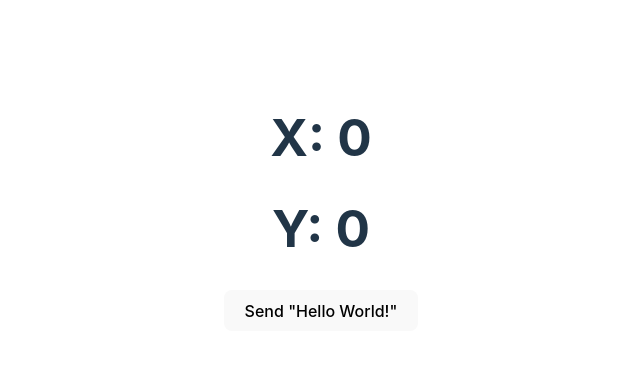
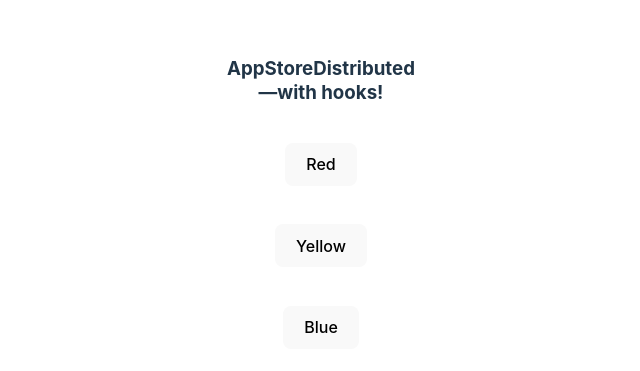
Before and after one commit to oliviaruizknott/app-store-distributed-hooks, a React (Vite) app: page / in a window 1280 px wide. Shown: the part 197-568 px from the top of the page, without its empty margins (319-959 px from the left). Built offline with nearby package versions, Linux system fonts and the light colour scheme; no server answers.

Commit message:
add a websocket server

```diff
--- a/index.html
+++ b/index.html
@@ -3,7 +3,7 @@
 
 <head>
   <meta charset="UTF-8" />
-  <link rel="icon" type="image/svg+xml" href="/vite.svg" />
+  <!-- <link rel="icon" type="image/svg+xml" href="/vite.svg" /> -->
   <meta name="viewport" content="width=device-width, initial-scale=1.0" />
   <title>With Hooks</title>
 </head>
--- a/package.json
+++ b/package.json
@@ -4,13 +4,14 @@
   "version": "0.0.0",
   "type": "module",
   "scripts": {
-    "dev": "vite",
+    "dev": "vite --host",
     "build": "vite build",
     "preview": "vite preview"
   },
   "dependencies": {
     "react": "^18.2.0",
-    "react-dom": "^18.2.0"
+    "react-dom": "^18.2.0",
+    "ws": "^8.14.2"
   },
   "devDependencies": {
     "@types/react": "^18.0.26",
--- a/src/App.css
+++ /dev/null
@@ -1,41 +0,0 @@
-#root {
-  max-width: 1280px;
-  margin: 0 auto;
-  padding: 2rem;
-  text-align: center;
-}
-
-.logo {
-  height: 6em;
-  padding: 1.5em;
-  will-change: filter;
-}
-.logo:hover {
-  filter: drop-shadow(0 0 2em #646cffaa);
-}
-.logo.react:hover {
-  filter: drop-shadow(0 0 2em #61dafbaa);
-}
-
-@keyframes logo-spin {
-  from {
-    transform: rotate(0deg);
-  }
-  to {
-    transform: rotate(360deg);
-  }
-}
-
-@media (prefers-reduced-motion: no-preference) {
-  a:nth-of-type(2) .logo {
-    animation: logo-spin infinite 20s linear;
-  }
-}
-
-.card {
-  padding: 2em;
-}
-
-.read-the-docs {
-  color: #888;
-}
--- a/src/App.jsx
+++ b/src/App.jsx
@@ -1,18 +1,23 @@
-import "./App.css";
 import { useGetValue, setValue } from "./hooks/useHaxademicStore";
 
+const RED = "#e84855";
+const YELLOW = "#f9dc5c";
+const BLUE = "#3185fc";
+
 const App = () => {
-  const x = useGetValue("MOUSE_X", 0);
-  const y = useGetValue("MOUSE_Y", 0);
+  const hexColor = useGetValue("COLOR", "#ffffff");
 
   return (
-    <div className="App">
-      <div>
-        <h1>X: {x}</h1>
-        <h1>Y: {y}</h1>
-      </div>
-      <button onClick={() => setValue("CUSTOM", "Hello World!")}>
-        Send "Hello World!"
+    <div className="App" style={{ backgroundColor: hexColor }}>
+      <h3>AppStoreDistributed<br/>—with hooks!</h3>
+      <button onClick={() => setValue("COLOR", RED)}>
+        Red
+      </button>
+      <button onClick={() => setValue("COLOR", YELLOW)}>
+        Yellow
+      </button>
+      <button onClick={() => setValue("COLOR", BLUE)}>
+        Blue
       </button>
     </div>
   );
--- a/src/haxademic/app-store-distributed.js
+++ b/src/haxademic/app-store-distributed.js
@@ -21,7 +21,7 @@ class AppStoreDistributed extends AppStore {
     if (jsonData["store"] && jsonData["type"]) {
       this.set(jsonData["key"], jsonData["value"]);
     } else {
-      this.set("json", jsonData);
+      this.set("CUSTOM_JSON", jsonData);
       // this.set('json', event.data); // just to see data in AppStoreDebug
     }
   }
--- a/src/hooks/useHaxademicStore.js
+++ b/src/hooks/useHaxademicStore.js
@@ -14,5 +14,6 @@ export const useGetValue = (stateKey, defaultValue = null) => {
 };
 
 export const setValue = (key, value, broadcast = true) => {
+  console.log("setValue", key, value, broadcast);
   window._store.set(key, value, broadcast);
 };
--- a/src/index.css
+++ b/src/index.css
@@ -15,21 +15,17 @@
   -webkit-text-size-adjust: 100%;
 }
 
-a {
-  font-weight: 500;
-  color: #646cff;
-  text-decoration: inherit;
-}
-a:hover {
-  color: #535bf2;
-}
-
 body {
   margin: 0;
   display: flex;
   place-items: center;
-  min-width: 320px;
+  /* min-width: 320px; */
   min-height: 100vh;
+}
+
+#root {
+  margin: 0 auto;
+  text-align: center;
 }
 
 h1 {
@@ -39,21 +35,33 @@ h1 {
 
 button {
   border-radius: 8px;
-  border: 1px solid transparent;
+  border: 2px solid transparent;
   padding: 0.6em 1.2em;
+  margin: 1.2rem;
   font-size: 1em;
   font-weight: 500;
   font-family: inherit;
-  background-color: #1a1a1a;
+  color: black;
+  background-color: black;
   cursor: pointer;
   transition: border-color 0.25s;
 }
 button:hover {
-  border-color: #646cff;
+  border-color: black;
 }
 button:focus,
 button:focus-visible {
   outline: 4px auto -webkit-focus-ring-color;
+}
+
+.App {
+  height: 100vh;
+  width: 100vw;
+
+  display: flex;
+  flex-direction: column;
+  justify-content: center;
+  align-items: center;
 }
 
 @media (prefers-color-scheme: light) {
--- a/src/main.jsx
+++ b/src/main.jsx
@@ -4,7 +4,7 @@ import AppStoreDistributed from "./haxademic/app-store-distributed";
 import App from "./App";
 import "./index.css";
 
-const appStoreDistributed = new AppStoreDistributed("ws://localhost:3001/ws");
+const appStoreDistributed = new AppStoreDistributed("ws://10.0.0.71:8082");
 
 ReactDOM.createRoot(document.getElementById("root")).render(
   <React.StrictMode>
```
Also changed, not shown: server.js (added, +53 -0 lines), 1 other file (tests, documents, lock files or other folders).
